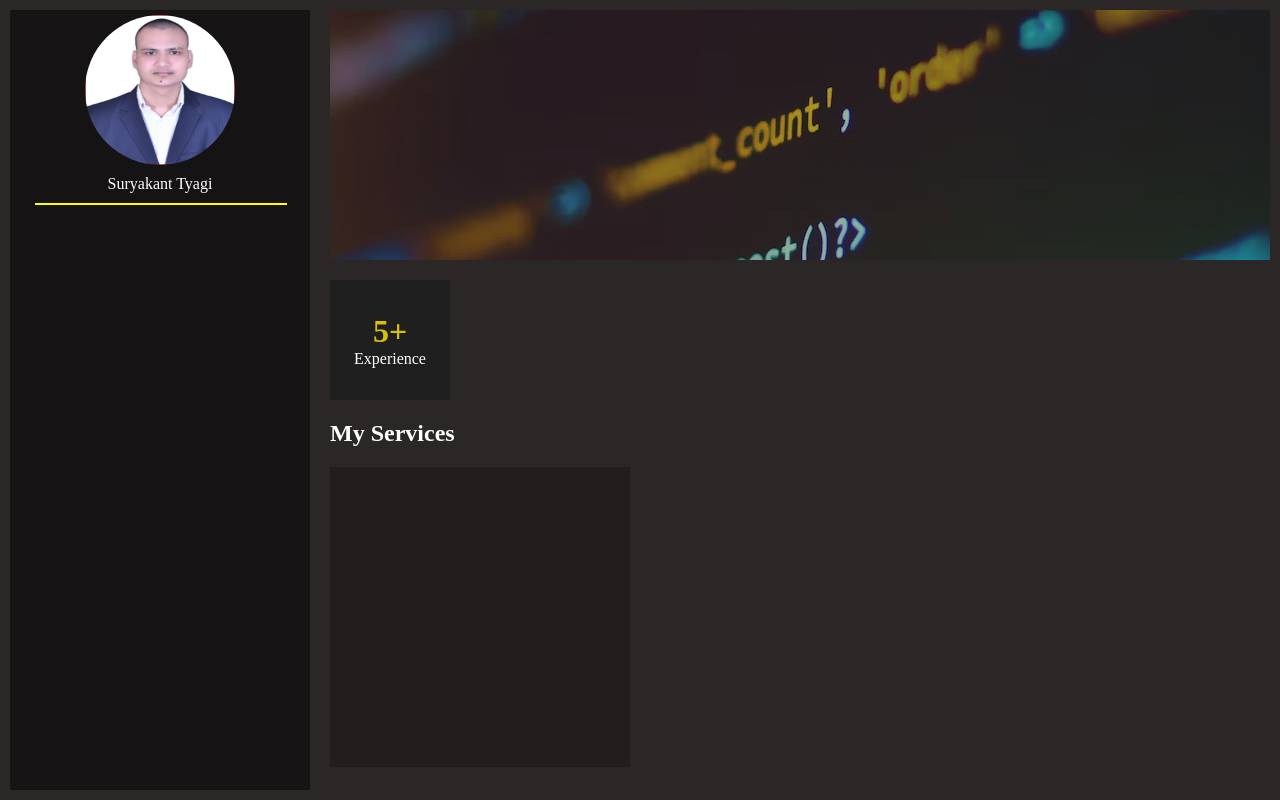
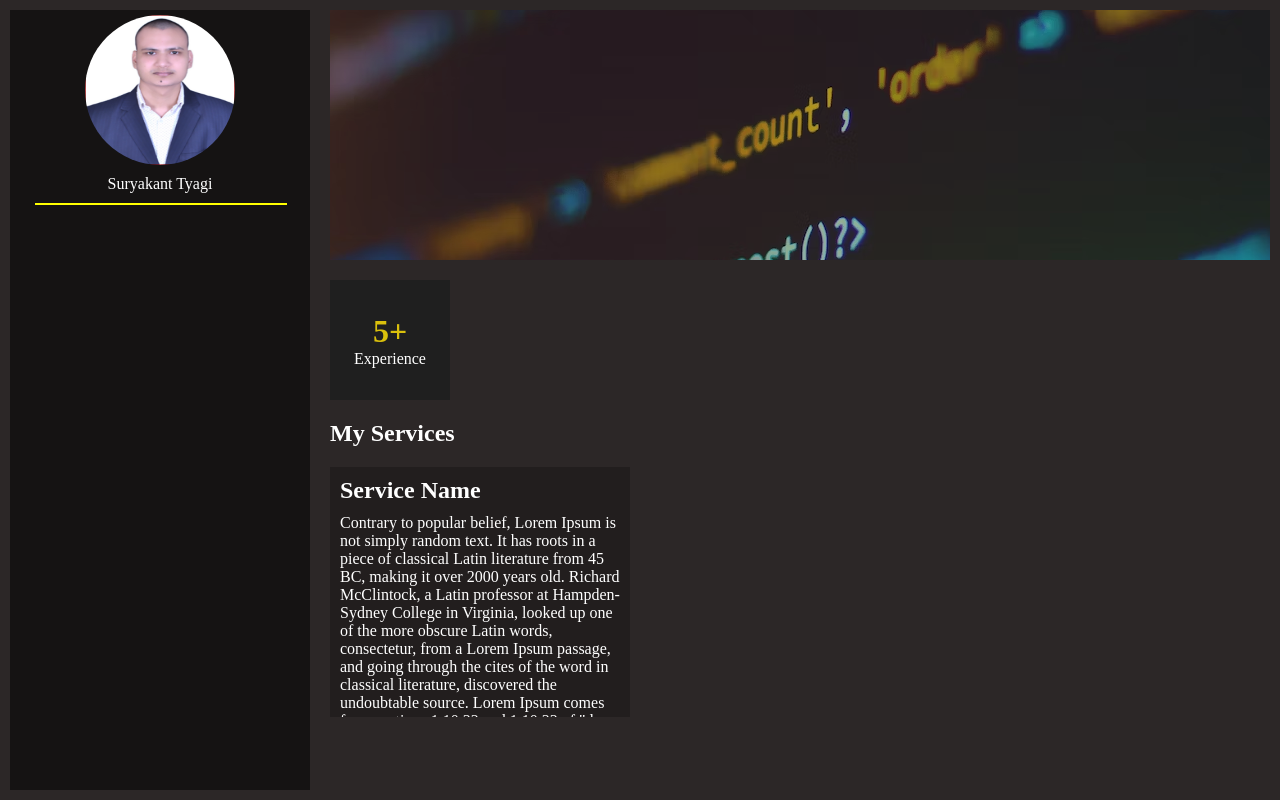
Before and after one commit to suryakanttyagi/profile-builder, a React (Create React App) app: page / in a window 1280 px wide. Built offline with nearby package versions, Linux system fonts and the light colour scheme.

Commit message:
created card service component

```diff
--- a/src/components/card-service/cardService.js
+++ b/src/components/card-service/cardService.js
@@ -1,12 +1,31 @@
-import './cardService.scss';
+import "./cardService.scss";
 
 function CardService() {
-    return (
-        <div className="cardService">
-            <div className='card-head'></div>
-            <div className='card-body'></div>
+  return (
+    <div className="cardService">
+      <div className="card-head">
+        <div className="card-title">
+            <h2>Service Name</h2>
         </div>
-    )
+      </div>
+      <div className="card-body">
+        <div className="card-content">
+          Contrary to popular belief, Lorem Ipsum is not simply random text. It
+          has roots in a piece of classical Latin literature from 45 BC, making
+          it over 2000 years old. Richard McClintock, a Latin professor at
+          Hampden-Sydney College in Virginia, looked up one of the more obscure
+          Latin words, consectetur, from a Lorem Ipsum passage, and going
+          through the cites of the word in classical literature, discovered the
+          undoubtable source. Lorem Ipsum comes from sections 1.10.32 and
+          1.10.33 of "de Finibus Bonorum et Malorum" (The Extremes of Good and
+          Evil) by Cicero, written in 45 BC. This book is a treatise on the
+          theory of ethics, very popular during the Renaissance. The first line
+          of Lorem Ipsum, "Lorem ipsum dolor sit amet..", comes from a line in
+          section 1.10.32.
+        </div>
+      </div>
+    </div>
+  );
 }
 
 export default CardService;
--- a/src/components/card-service/cardService.scss
+++ b/src/components/card-service/cardService.scss
@@ -1,5 +1,16 @@
 .cardService {
     background-color: #00000038;
-    height: 300px;
+    height: 250px;
+    padding: 10px;
+    overflow: auto;
     width: 300px;
+
+    & .card-head {
+        margin-bottom: 10px;
+    }
+
+    & .card-content {
+        color: #ffffff;
+        overflow: auto;
+    }
 }
--- a/src/components/nav/nav.scss
+++ b/src/components/nav/nav.scss
@@ -31,8 +31,5 @@
         align-self: center;
       }
     }
-    .card-body {
-
-    }
   }
 }
```
